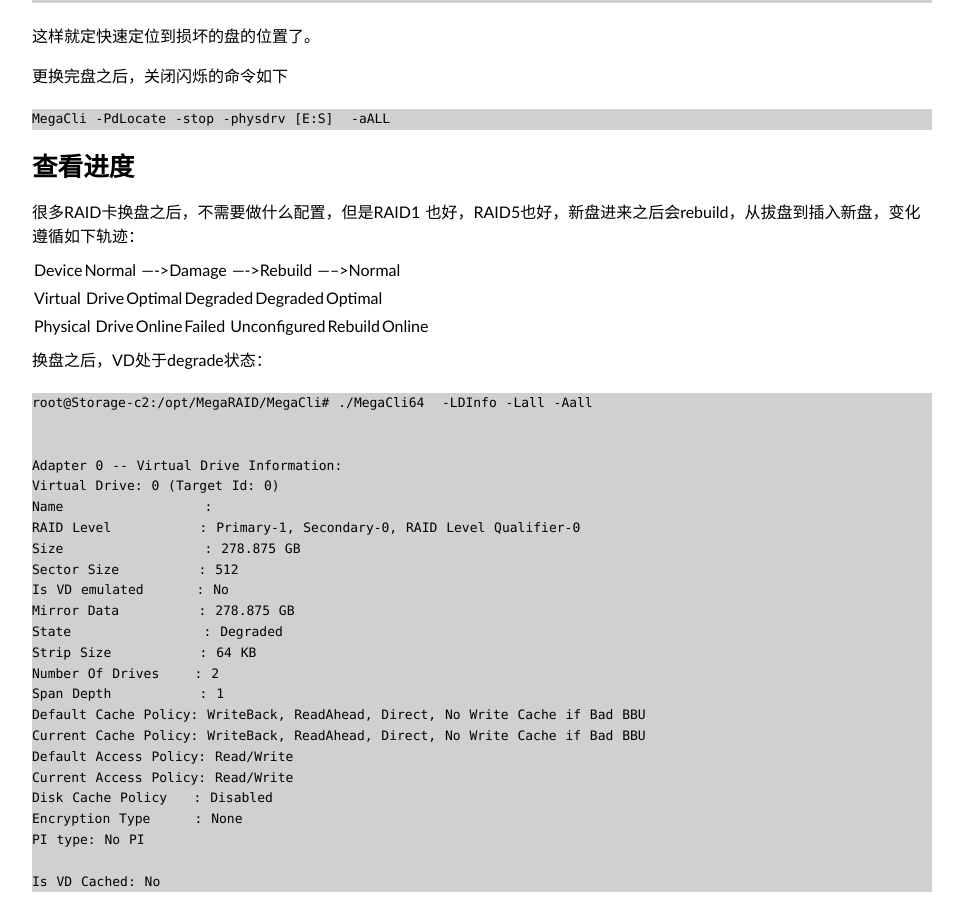
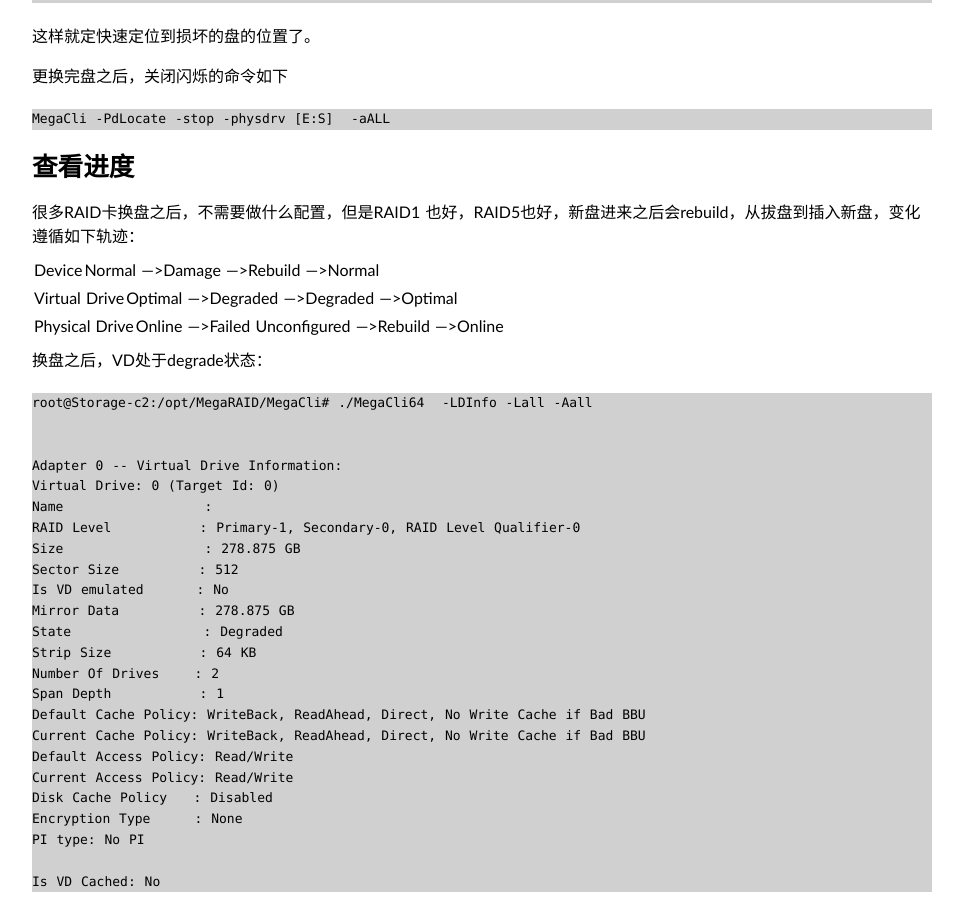
Before and after one commit to Bean-Li/Bean-Li.github.io, a Jekyll site: the page built from _posts/2016-07-23-locate-corrupt-disk-in-raid.md, in a window 1280 px wide and 900 px high, scrolled down 4561 px. Shown: the whole window, without its empty margins (158-1121 px from the left). Built offline with Jekyll 4.4.1, drawn with Linux system fonts in a browser that asks for light colours; some web fonts are replaced.

Commit message:
fix some content

```diff
--- a/_posts/2016-07-23-locate-corrupt-disk-in-raid.md
+++ b/_posts/2016-07-23-locate-corrupt-disk-in-raid.md
@@ -226,11 +226,11 @@ MegaCli -PdLocate -stop -physdrv [E:S]  -aALL
 
 很多RAID卡换盘之后，不需要做什么配置，但是RAID1 也好，RAID5也好，新盘进来之后会rebuild，从拔盘到插入新盘，变化遵循如下轨迹：
 
-Device           |Normal ---->Damage  ---->Rebuild ----->Normal
+Device           |Normal --->Damage  --->Rebuild --->Normal
 
-Virtual Drive    |Optimal|Degraded|Degraded|Optimal
+Virtual Drive    |Optimal --->Degraded --->Degraded --->Optimal
 
-Physical Drive   |Online |Failed Unconfigured|Rebuild|Online
+Physical Drive   |Online --->Failed Unconfigured --->Rebuild  --->Online
 
 换盘之后，VD处于degrade状态：
 
```
